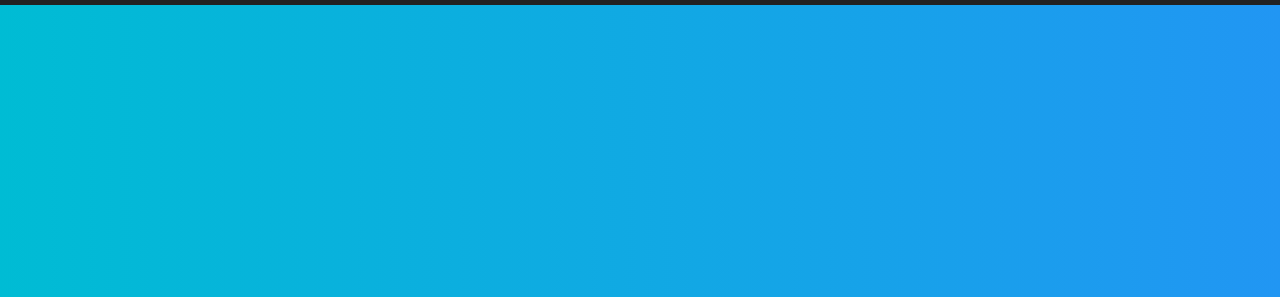
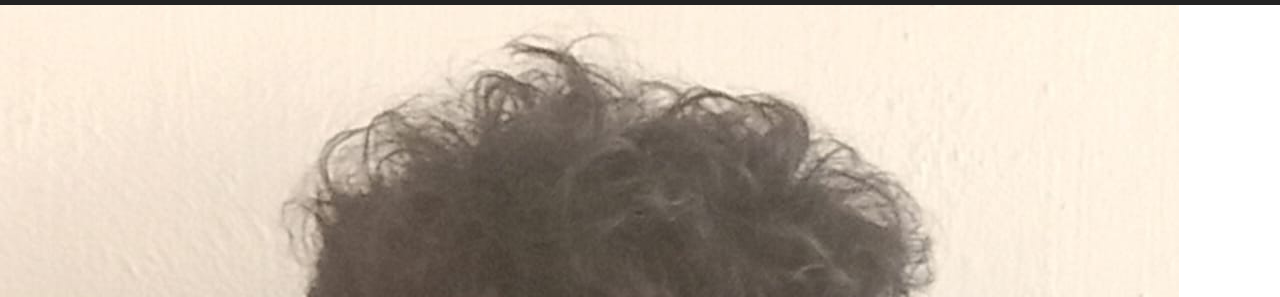
Before and after one commit to 24bca030-cmd/T.Jackson, a plain HTML site: page index.html in a window 1280 px wide. Shown: the part 63-360 px from the top of the page. Drawn offline with Linux system fonts and the light colour scheme.

Commit message:
Update index.html

```diff
--- a/index.html
+++ b/index.html
@@ -6,7 +6,7 @@
   <link rel="stylesheet" href="./style.css">
 
 </head>
-   <img src=".jackson.jpeg" alt="Profile Picture" class="profile-picture" id="profileImage" style="margin: 0 1rem 0 0; align-self: flex-start;">
+   <img src="./jackson.jpeg" alt="Profile Picture" class="profile-picture" id="profileImage" style="margin: 0 1rem 0 0; align-self: flex-start;">
 <body>
 <!-- partial:index.partial.html -->
 <!DOCTYPE html>
```
